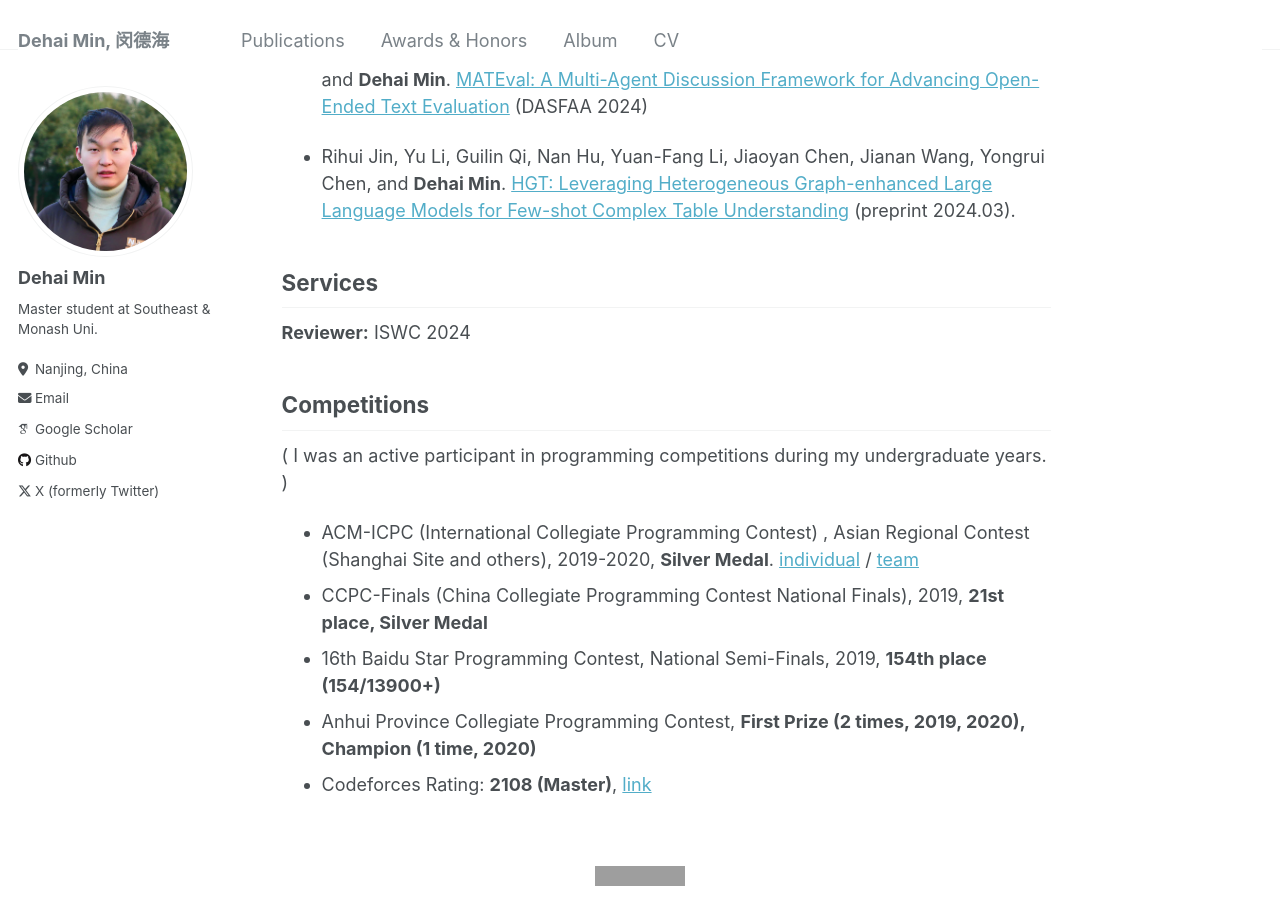
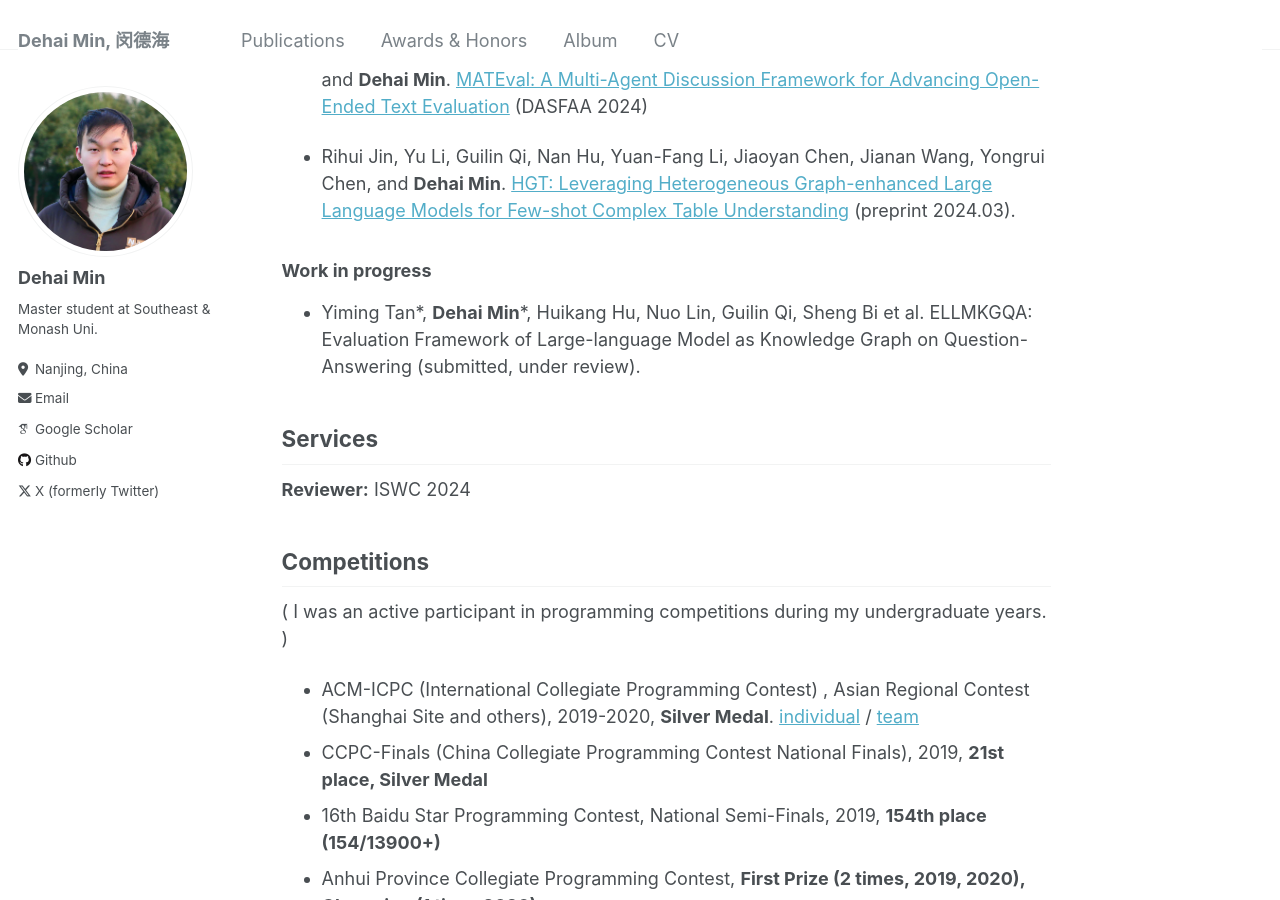
Before and after one commit to ZhishanQ/ZhishanQ.github.io, a Jekyll site: the page built from _pages/about.md, in a window 1280 px wide and 900 px high, scrolled down 1546 px. Built offline with Jekyll 4.4.1, drawn with Linux system fonts in a browser that asks for light colours; some web fonts are replaced; grey boxes are pictures that could not be loaded.

Commit message:
Update about.md

```diff
--- a/_pages/about.md
+++ b/_pages/about.md
@@ -46,6 +46,11 @@ Hefei University , *09/2017 - 06/2022*
 
 * Rihui Jin, Yu Li, Guilin Qi, Nan Hu, Yuan-Fang Li, Jiaoyan Chen, Jianan Wang, Yongrui Chen, and **Dehai Min**. [HGT: Leveraging Heterogeneous Graph-enhanced Large Language Models for Few-shot Complex Table Understanding](https://arxiv.org/abs/2403.19723) (preprint 2024.03).
 
+
+### Work in progress
+* Yiming Tan\*, **Dehai Min**\*, Huikang Hu, Nuo Lin, Guilin Qi, Sheng Bi et al. ELLMKGQA: Evaluation Framework of Large-language Model as Knowledge Graph on
+Question-Answering (submitted, under review).
+
 ## Services
 **Reviewer:** ISWC 2024
 
```
